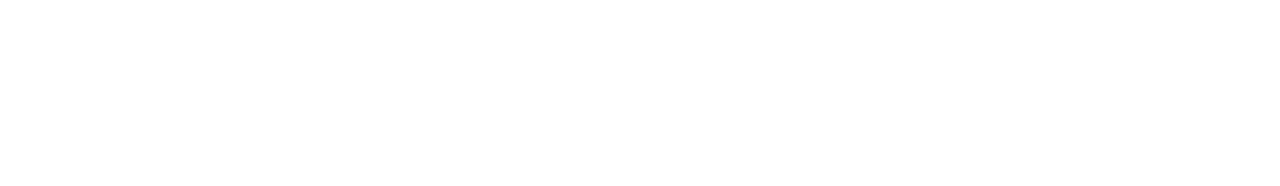
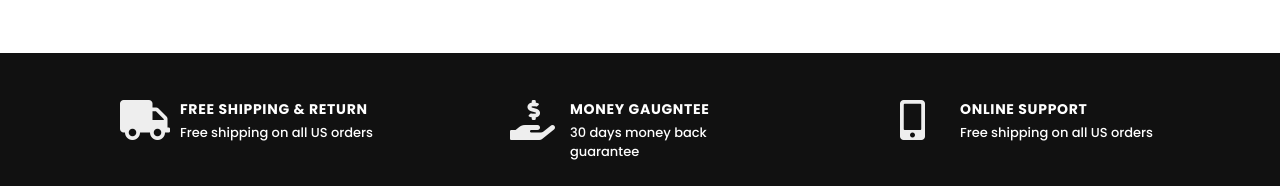
Before and after one commit to mongtamquoc2015/avone, a React (Create React App) app: page / in a window 1280 px wide. Shown: the part 3067-3253 px from the top of the page. Before the commit the page ends 3070 px from the top, so only its background shows below. Built offline with nearby package versions, Linux system fonts and the light colour scheme.

Commit message:
Adding a StoreInfo UI

```diff
--- /dev/null
+++ b/src/layout/Home/StoreInfo/StoreInfoStyles.js
@@ -0,0 +1,56 @@
+import styled from 'styled-components';
+
+export const Container = styled.div`
+	margin-top: 50px;
+	width: 100%;
+	background-color: #111;
+`;
+
+export const Inner = styled.div`
+	padding: 30px 0;
+	width: 100%;
+`;
+
+export const List = styled.ul`
+	list-style: none;
+	max-width: 1200px;
+	margin: 0 auto;
+	padding-left: 15px;
+	padding-right: 15px;
+
+	display: flex;
+	align-items: center;
+`;
+
+export const Item = styled.li`
+	flex: 1;
+  padding: 10px 20px;
+	color: #fff;
+	display: flex;
+	justify-content: center;
+	align-items: center;
+`;
+
+export const TextContent = styled.div`
+	width: 200px;
+	height: 42px;
+`;
+
+export const Title = styled.h5`
+	text-transform: uppercase;
+	color: #fff;
+	margin-bottom: 5px;
+	letter-spacing: 0.05em;
+	font-size: 14px;
+`;
+
+export const SubTitle = styled.span`
+	color: #fff;
+`;
+
+export const Icon = styled.div`
+	color: #eeeeee;
+	font-size: 40px;
+	width: 50px;
+	margin-right: 10px;
+`;
--- /dev/null
+++ b/src/layout/Home/StoreInfo/index.js
@@ -0,0 +1,42 @@
+import React from 'react'
+import { Container, Icon, Inner, Item, List, SubTitle, TextContent, Title } from './StoreInfoStyles'
+
+const StoreInfoUI = () => {
+	return (
+		<Container>
+			<Inner>
+				<List>
+					<Item>
+						<Icon>
+							<i class="fas fa-truck"></i>
+						</Icon>
+						<TextContent>
+							<Title>Free Shipping & Return</Title>
+							<SubTitle>Free shipping on all US orders</SubTitle>
+						</TextContent>
+					</Item>
+					<Item>
+						<Icon>
+							<i class="fas fa-hand-holding-usd"></i>
+						</Icon>
+						<TextContent>
+							<Title>Money Gaugntee</Title>
+							<SubTitle>30 days money back guarantee</SubTitle>
+						</TextContent>
+					</Item>
+					<Item>
+						<Icon>
+							<i class="fas fa-mobile-alt"></i>
+						</Icon>
+						<TextContent>
+							<Title>Online support</Title>
+							<SubTitle>Free shipping on all US orders</SubTitle>
+						</TextContent>
+					</Item>
+				</List>
+			</Inner>
+		</Container>
+	)
+}
+
+export default StoreInfoUI
--- a/src/pages/HomePage/index.js
+++ b/src/pages/HomePage/index.js
@@ -2,6 +2,7 @@
 import Header from '../../components/Header';
 import { BannerUI, CarouselUI, JumbotronUI, SliderUI } from '../../layout/Home';
 import LogoBarUI from '../../layout/Home/LogoBar';
+import StoreInfoUI from '../../layout/Home/StoreInfo';
 
 const HomePage = () => {
 	// Example the data
@@ -70,6 +71,7 @@
 			<CarouselUI carouselImages={carouselImages} />
 			<BannerUI />
 			<LogoBarUI />
+			<StoreInfoUI />
 		</>
 	)
 }
```
